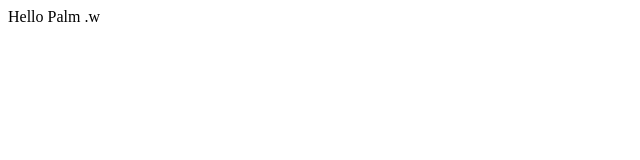
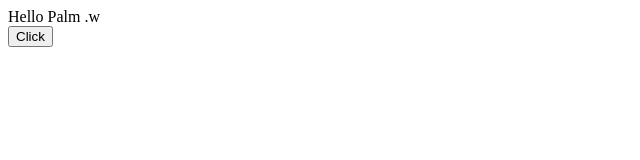
Before and after one commit to palmfuture/react-101, a React (Create React App) app: page / in a window 1280 px wide. Shown: the top 160 px of the page, without its empty margins (0-640 px from the left). Built offline with nearby package versions, Linux system fonts and the light colour scheme.

Commit message:
add events

```diff
--- a/src/App.js
+++ b/src/App.js
@@ -5,9 +5,14 @@ const HelloWorld = (props) => <div>Hello {props.name}</div>;
 const App = () => {
   const [name, setName] = useState("Palm .w");
 
+  const handleClick = () => {
+    setName("Meow Meow");
+  };
+
   return (
     <div>
       <HelloWorld name={name} />
+      <button onClick={handleClick}>Click</button>
     </div>
   );
 };
```
